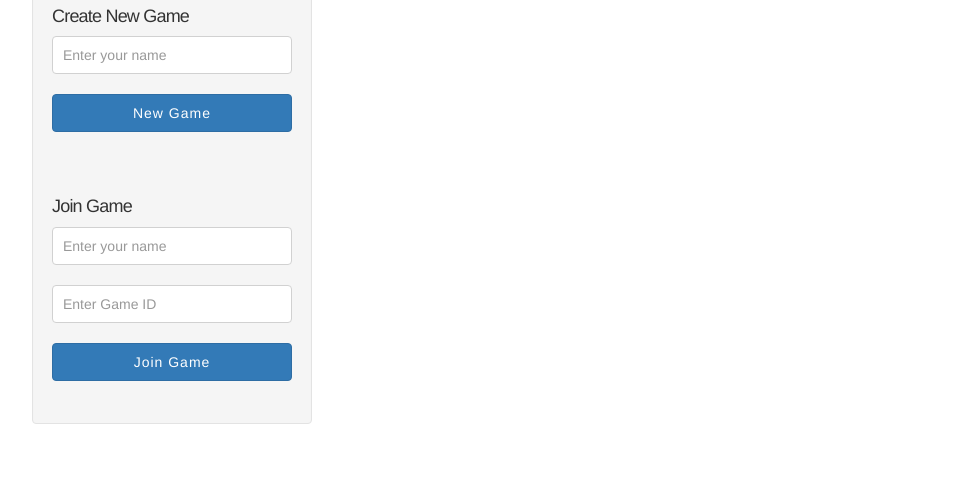
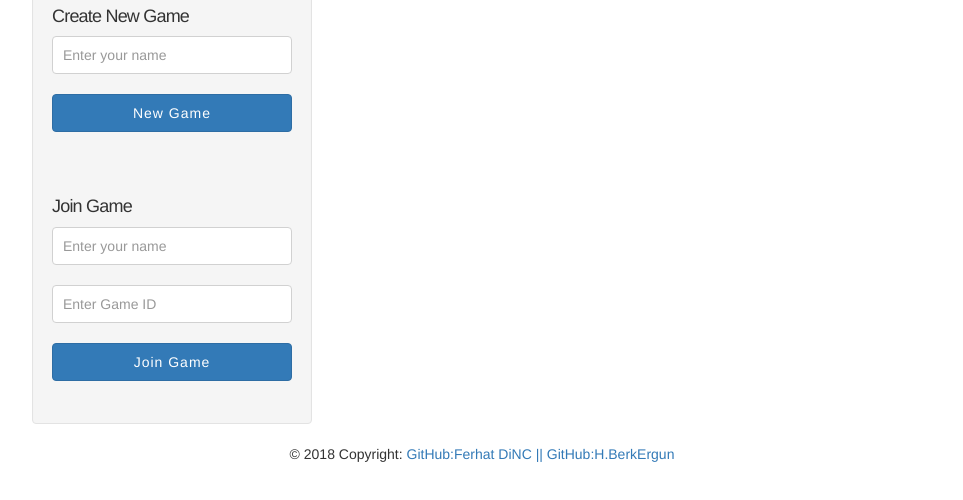
Before and after one commit to ferhatdinc/TicTacToe, a website: page GAME-TICTACTOE/game.html in a window 1280 px wide. Shown: the part 160-660 px from the top of the page, without its empty margins (158-1121 px from the left). Drawn offline with nearby package versions, Linux system fonts and the light colour scheme; no server answers.

Commit message:
Added Footer
server güncel

```diff
--- a/GAME-TICTACTOE/game.html
+++ b/GAME-TICTACTOE/game.html
@@ -75,5 +75,17 @@
 		<script src="https://code.jquery.com/jquery-latest.min.js"st. type="text/javascript"></script>
 		<script src="https://cdnjs.cloudflare.com/ajax/libs/socket.io/2.1.1/socket.io.js"></script>
 		<script src="main.js"></script>
+
+		  <!-- Footer -->
+<footer class="page-footer font-small blue pt-4">
+    <!-- Copyright -->
+    <div class="footer-copyright text-center py-3">© 2018 Copyright:
+      <a href="https://github.com/ferhatdinc">GitHub:Ferhat DiNC ||</a>
+      <a href="https://github.com/hbergun">GitHub:H.BerkErgun</a>
+
+    </div>
+    <!-- Copyright -->
+  </footer>
+  <!-- Footer -->
 	</body>
 </html>
--- a/GAME-TICTACTOE/main.js
+++ b/GAME-TICTACTOE/main.js
@@ -5,8 +5,8 @@
   let game;
   var isTie=false;
 
-  // const socket = io.connect('http://tic-tac-toe-realtime.herokuapp.com'),
-  const socket = io.connect('http://localhost:5000');
+   const socket = io.connect('https://tic-tac-toe-xo-game.herokuapp.com'),
+  //const socket = io.connect('http://localhost:5000');
 
   /**************************************************/
   var sayac=0;
```
Also changed, not shown: GAME-TICTACTOE/MultiPlayer.html (+10 -0 lines), GAME-TICTACTOE/PCKarşı.html (+11 -0 lines).
